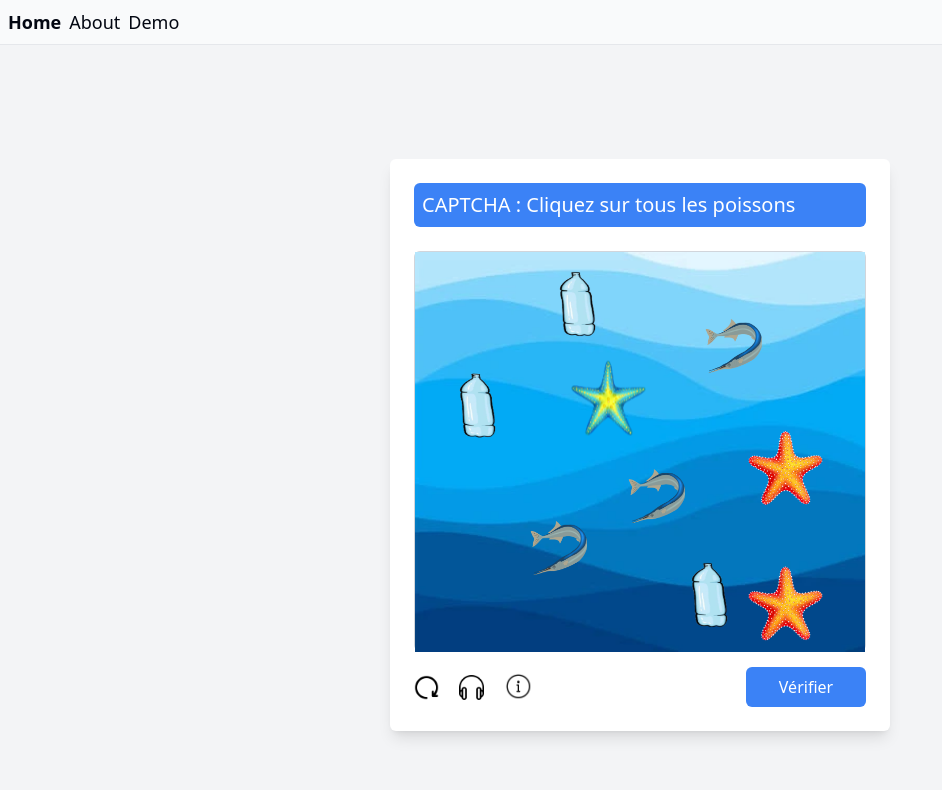
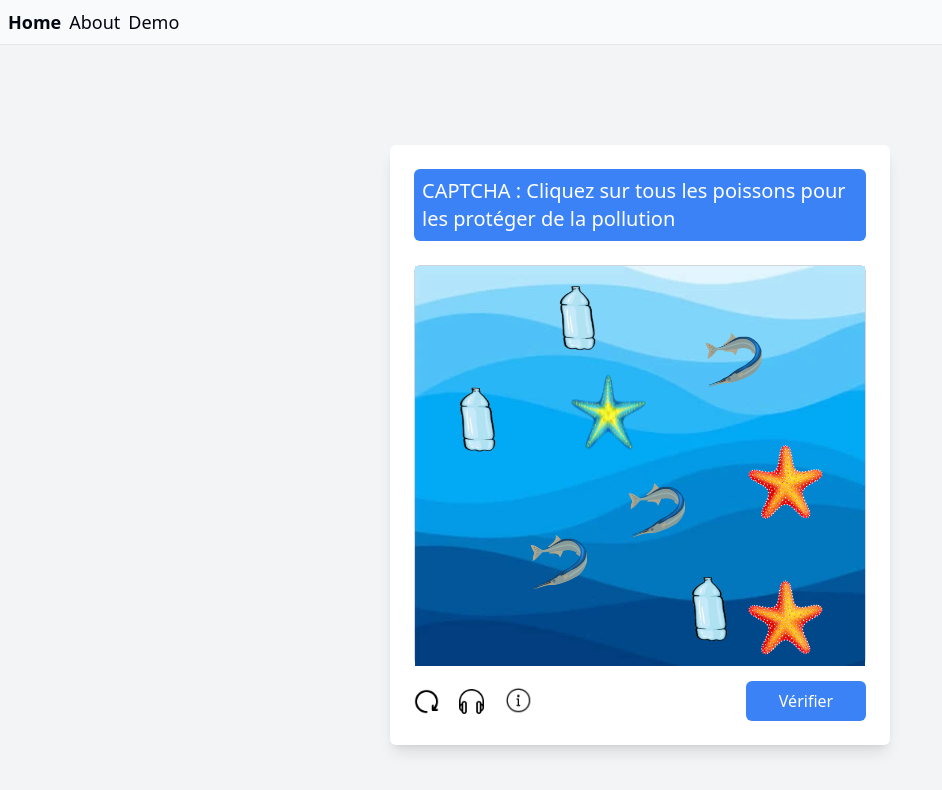
Before and after one commit to Super-Sympa-2024/front, a React (Vite) app: page / in a window 1280 px wide. Shown: the top 790 px of the page, without its empty margins (0-942 px from the left). Built offline with nearby package versions, Linux system fonts and the light colour scheme.

Commit message:
mise a jour du captcha

```diff
--- a/src/components/CapchatComponent.tsx
+++ b/src/components/CapchatComponent.tsx
@@ -59,10 +59,18 @@ export default function CapchatComponent() {
 
   // Définit les instructions en fonction du type de CAPTCHA
   function change_captcha_title() {
-    if (captcha_number === 1) set_captcha_title('Cliquez sur tous les poissons')
+    if (captcha_number === 1)
+      set_captcha_title(
+        'Cliquez sur tous les poissons pour les protéger de la pollution'
+      )
     if (captcha_number === 2)
-      set_captcha_title('Cliquez sur toutes les étoiles de mer')
-    if (captcha_number === 3) set_captcha_title('Cliquez sur tous les déchets')
+      set_captcha_title(
+        'Cliquez sur toutes les étoiles de mer pour les sauver de ces fonds marins détruits par l humain'
+      )
+    if (captcha_number === 3)
+      set_captcha_title(
+        'Cliquez sur tous les déchets pour nettoyer les eaux et laisser vivre les les êtres marins'
+      )
   }
 
   // Recharge le CAPTCHA avec un nouveau type
```
